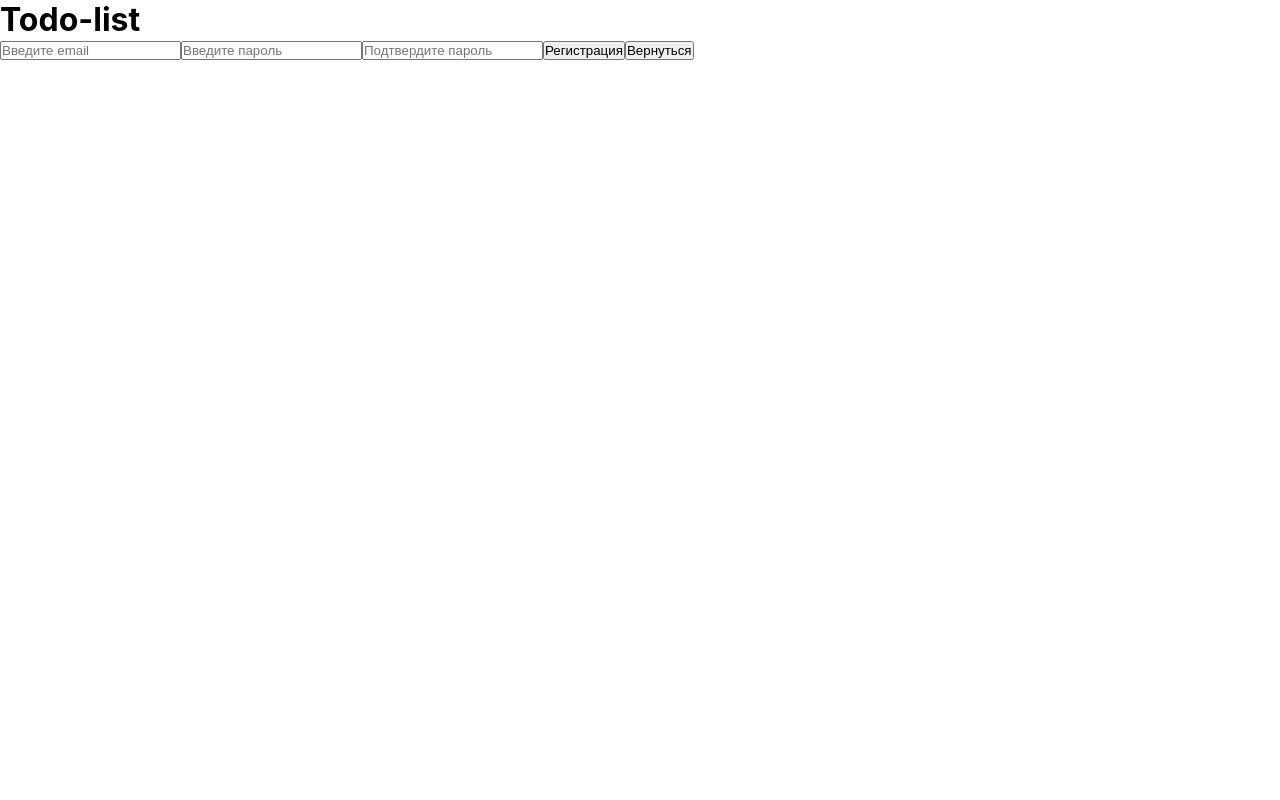
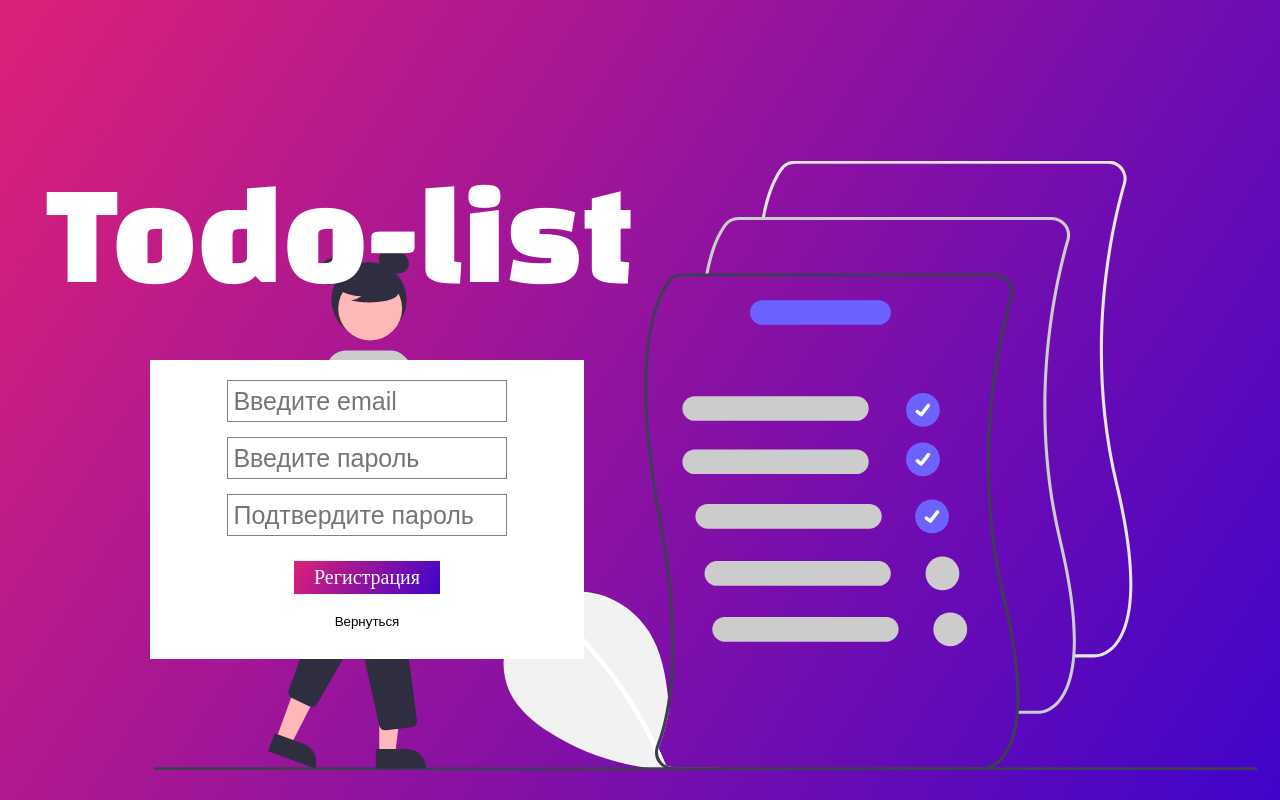
Before and after one commit to Terentiy01/notes-with-auth, a React (Create React App) app: page / in a window 1280 px wide. Both pictures are taken after a click on the button "Зарегистрироваться". Built offline with nearby package versions, Linux system fonts and the light colour scheme; no server answers.

Commit message:
css for welcome page

```diff
--- a/package.json
+++ b/package.json
@@ -3,6 +3,7 @@
   "version": "0.1.0",
   "private": true,
   "dependencies": {
+    "@mui/icons-material": "^5.11.0",
     "@testing-library/jest-dom": "^5.16.5",
     "@testing-library/react": "^13.4.0",
     "@testing-library/user-event": "^13.5.0",
--- a/src/components/Homepage.js
+++ b/src/components/Homepage.js
@@ -4,6 +4,7 @@ import { auth, db } from '../firebase'
 import { useNavigate } from 'react-router-dom'
 import { uid } from 'uid'
 import { set, ref, onValue, remove, update } from 'firebase/database'
+import '../styles/homepage.css'
 
 function Homepage() {
   const [todo, setTodo] = useState('')
--- a/src/components/Welcome.js
+++ b/src/components/Welcome.js
@@ -6,6 +6,8 @@ import {
 } from 'firebase/auth'
 import { auth } from '../firebase'
 import { useNavigate } from 'react-router-dom'
+import '../styles/welcome.css'
+import photoWelcome from '../assets/todo-svg.svg'
 
 function Welcome() {
   const [email, setEmail] = useState('')
@@ -60,6 +62,7 @@ function Welcome() {
 
   return (
     <div className="welcome">
+      <img src={photoWelcome} className="todo-svg" />
       <h1>Todo-list</h1>
       <div className="login-register-container">
         {isRegistering ? (
@@ -91,19 +94,40 @@ function Welcome() {
                 })
               }
             />
-            <button onClick={handleRegister}>Регистрация</button>
-            <button onClick={() => setIsRegistering(false)}>Вернуться</button>
+            <button
+              className="sign-in-register-button"
+              onClick={handleRegister}
+            >
+              Регистрация
+            </button>
+            <button
+              className="create-account-button"
+              onClick={() => setIsRegistering(false)}
+            >
+              Вернуться
+            </button>
           </>
         ) : (
           <>
-            <input type="email" onChange={handleEmailChange} value={email} />
+            <input
+              type="email"
+              onChange={handleEmailChange}
+              value={email}
+              placeholder="Email"
+            />
             <input
               type="password"
               onChange={handlePasswordChange}
               value={password}
+              placeholder="Пароль"
             />
-            <button onClick={handleSignIn}>Войдите</button>
-            <button onClick={() => setIsRegistering(true)}>
+            <button className="sign-in-register-button" onClick={handleSignIn}>
+              Войдите
+            </button>
+            <button
+              className="create-account-button"
+              onClick={() => setIsRegistering(true)}
+            >
               Зарегистрироваться
             </button>
           </>
--- a/src/styles/homepage.css
+++ b/src/styles/homepage.css
@@ -1,6 +1,6 @@
 .homepage {
   height: 100vh;
-  weight: 100vw;
+  width: 100vw;
   background: linear-gradient(122.19deg, #da2079 1.89%, #2a00d5 113.56%);
   display: flex;
   align-items: center;
--- a/src/styles/welcome.css
+++ b/src/styles/welcome.css
@@ -56,6 +56,11 @@
   color: white;
 }
 
+.create-account-button:hover {
+  background-color: rgba(128, 128, 128, 0.158);
+  margin-top: 10px;
+}
+
 .create-account-button {
   background: none;
   margin-top: 10px;
@@ -64,6 +69,6 @@
 .todo-svg {
   position: absolute;
   bottom: 100px;
-  right: 300px;
+  right: 150px;
   transform: scale(1.3);
 }
```
Also changed, not shown: src/assets/todo-svg.svg (added), 1 other file (tests, documents, lock files or other folders).
